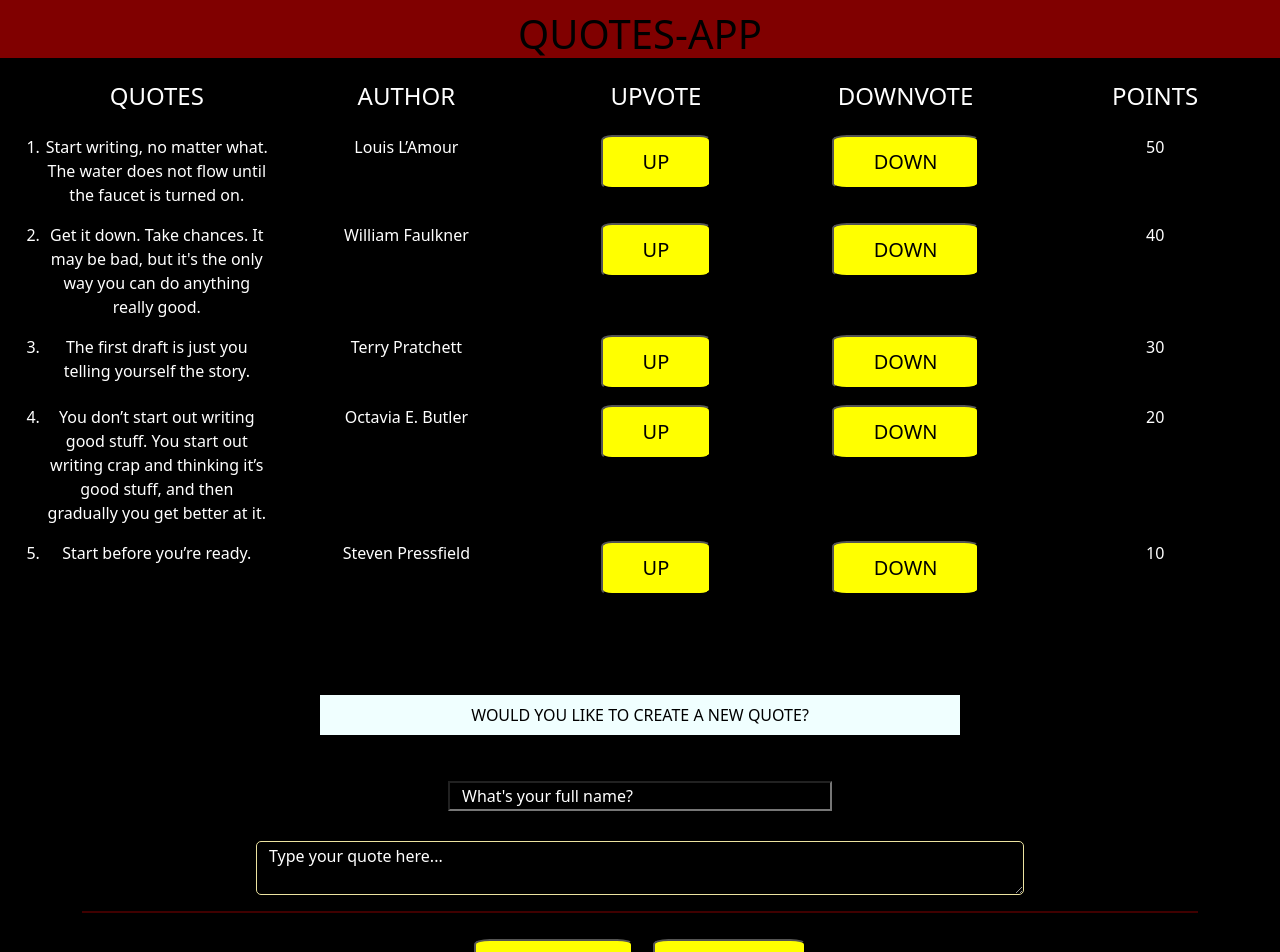
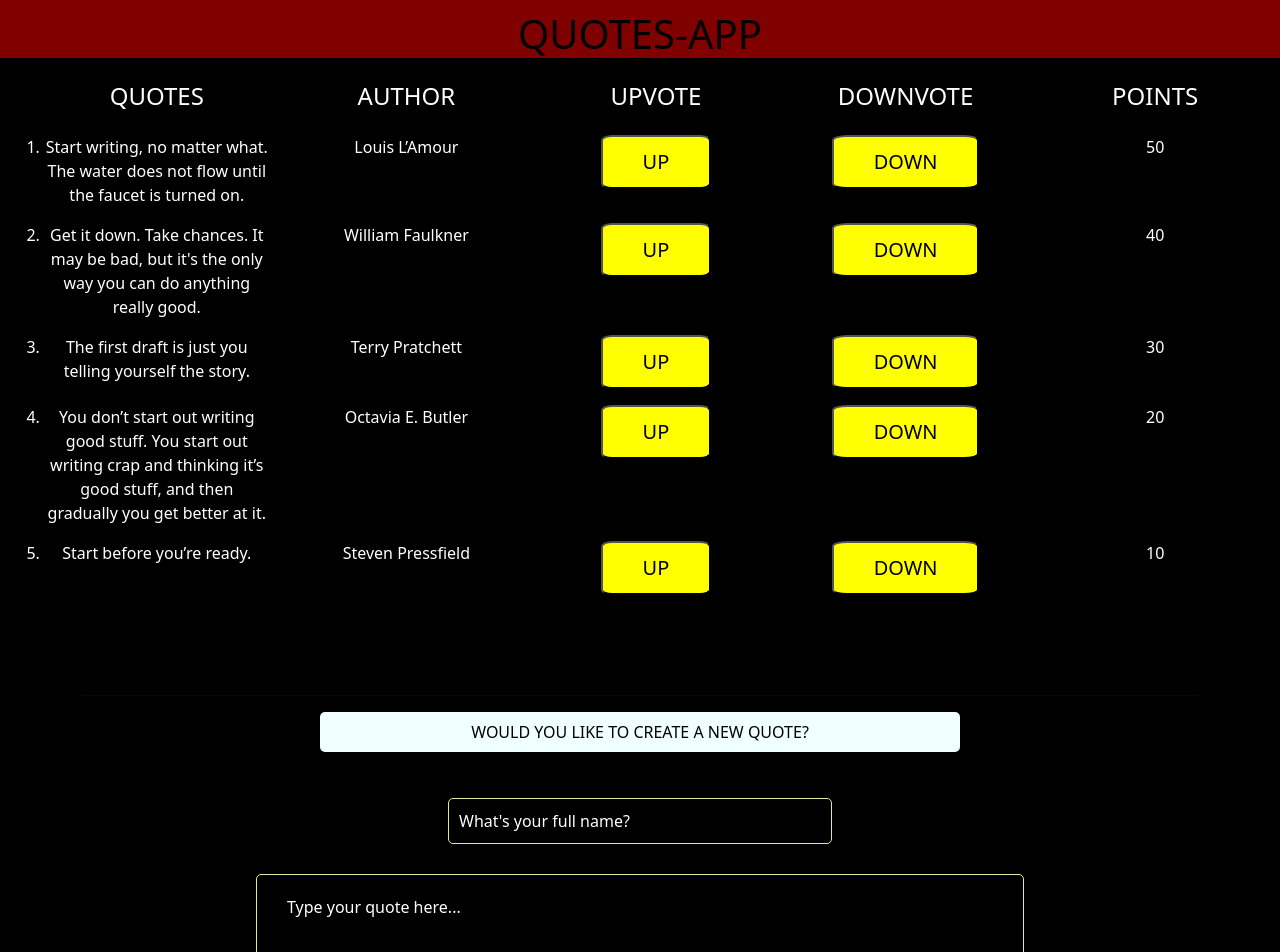
Before and after one commit to Moni-que/QUOTES-APP, an Angular app: page / in a window 1280 px wide. Shown: the top 952 px of the page. Built offline with nearby package versions, Linux system fonts and the light colour scheme.

Commit message:
add padding to input and textarea

```diff
--- a/src/app/quote-form/quote-form.component.css
+++ b/src/app/quote-form/quote-form.component.css
@@ -7,8 +7,7 @@
     margin: 10px;
 }
 hr{
-    padding: 1px;
-    color: red;
+    color: maroon;
 }
 .details{
     display: flex;
@@ -18,12 +17,17 @@ hr{
 .details input{
     background-color: transparent;
     width: 30vw;
+    border-radius: 5px;
+    border: solid #ECE3A1 1px;
+    padding: 10px;
+
 }
 .details textarea{
     background-color: transparent;
     width: 60vw;
     border: solid #ECE3A1 1px;
     border-radius: 5px;
+    padding: 20px 30px;
 }
 ::placeholder{
     color: white;
@@ -33,6 +37,7 @@ p{
     color: black;
     width: 50vw;
     padding: 8px;
+    border-radius: 5px;
 
 }
 .question{
--- a/src/app/quote-form/quote-form.component.html
+++ b/src/app/quote-form/quote-form.component.html
@@ -1,4 +1,5 @@
 <div class="container question">
+    <hr>
     <div class="row d-flex justify-content-center">
         <p>WOULD YOU LIKE TO CREATE A NEW QUOTE?</p>
     </div>
```
